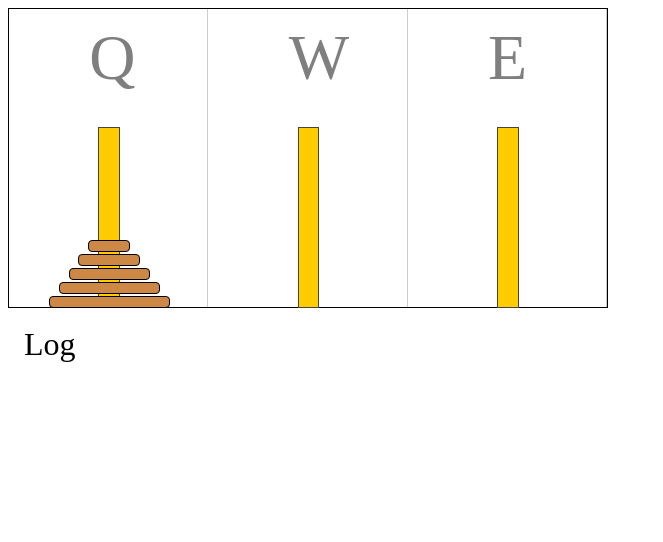
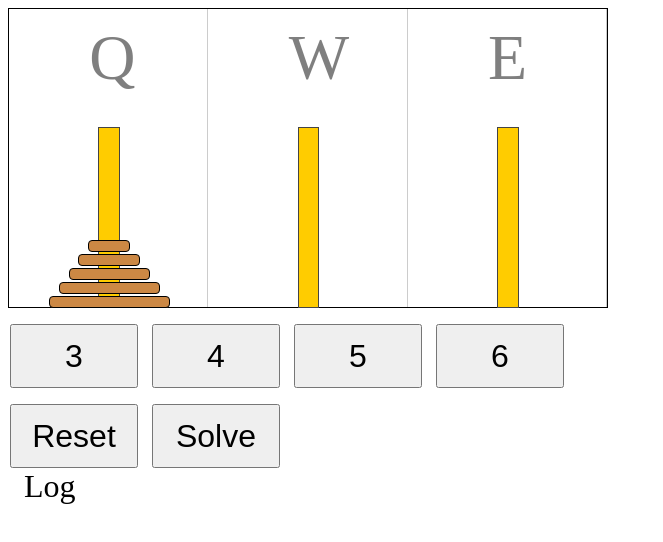
Before and after one commit to minsukBong/minsukBong.github.io, a website: page play_hanoi/index.html in a window 1280 px wide. Shown: the whole page, without its empty margins (0-663 px from the left). Drawn offline with nearby package versions, Linux system fonts and the light colour scheme.

Commit message:
놀이터

```diff
--- a/play_hanoi/css/main.css
+++ b/play_hanoi/css/main.css
@@ -39,6 +39,16 @@
 	background-color: #c84;
 }
 
+input {
+	margin-left: 2px;
+	margin-right: 8px;
+	margin-top: 16px;
+	width: 128px;
+	height: 64px;
+
+	font-size: 32px;
+}
+
 #log {
 	font-size: 32px;
 	padding-left: 16px;
--- a/play_hanoi/index.html
+++ b/play_hanoi/index.html
@@ -31,6 +31,13 @@
 			</td>
 		</tr>
 	</table>
+	<input type="button" value="3" onclick="DISK_NUM = 3; Init()">
+	<input type="button" value="4" onclick="DISK_NUM = 4; Init()">
+	<input type="button" value="5" onclick="DISK_NUM = 5; Init()">
+	<input type="button" value="6" onclick="DISK_NUM = 6; Init()">
+	<br>
+	<input type="button" value="Reset" onclick="Init()">
+	<input type="button" value="Solve" onclick="Solver()">
 	<br>
 	<div id="log">
 		Log<br>
```
